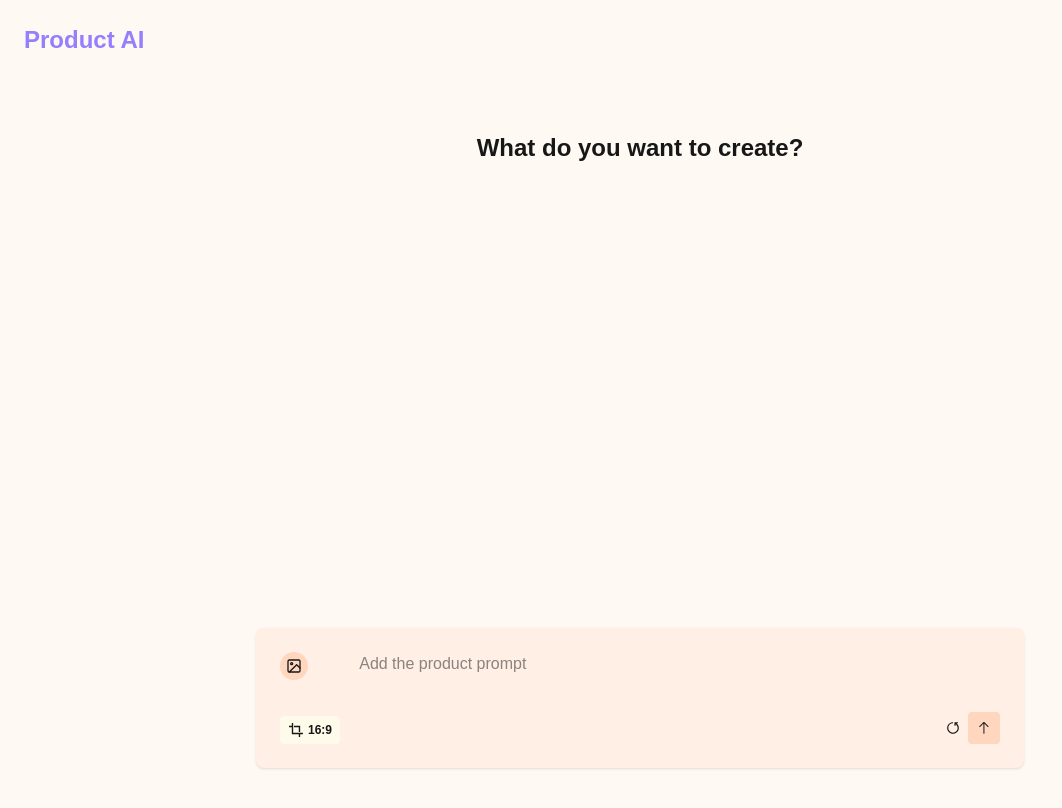
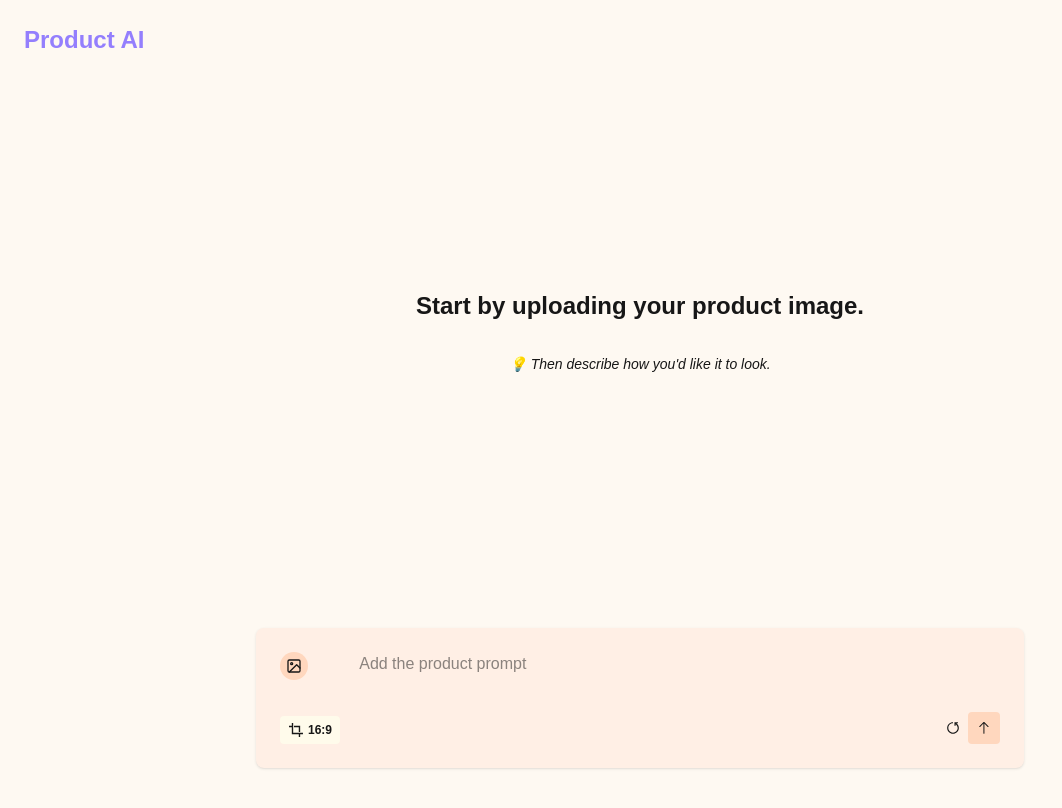
Before and after one commit to bqShina/image-to-image-generator, a Next.js app: page / in a window 1280 px wide. Shown: the top 808 px of the page, without its empty margins (0-1062 px from the left). Built offline with nearby package versions, Linux system fonts and the light colour scheme.

Commit message:
update replicate api

```diff
--- a/app/api/generate/route.ts
+++ b/app/api/generate/route.ts
@@ -21,7 +21,6 @@ export async function POST(request: NextRequest) {
         "prompt": options.prompt,
         "refine": "expert_ensemble_refiner",
         "scheduler": "KarrasDPM",
-        "lora_scale": 0.6,
         "num_outputs": 1,
         "guidance_scale": 7.5,
         "apply_watermark": false,
--- a/app/components/CreatedGallery.tsx
+++ b/app/components/CreatedGallery.tsx
@@ -61,9 +61,14 @@ const CreatedGallery = () => {
             ))}
           </div>
         ) : (
-          <h1 className="text-2xl text-center font-semibold">
-            What do you want to create?
-          </h1>
+          <div className="text-center space-y-8 flex flex-col justify-center items-center h-[50vh]">
+            <h1 className="text-2xl  font-semibold">
+              Start by uploading your product image.
+            </h1>
+            <p className="italic text-sm">
+              💡 Then describe how you&apos;d like it to look.
+            </p>
+          </div>
         )}
       </div>
     </div>
--- a/app/components/PromptArea.tsx
+++ b/app/components/PromptArea.tsx
@@ -4,7 +4,7 @@ import { FiImage } from "react-icons/fi";
 import { GoArrowUp } from "react-icons/go";
 import AspectRatioSelect from "./AspectRatioSelect";
 import { PromptFormData } from "@/types/imageToImage";
-import { useForm, Controller } from "react-hook-form";
+import { useForm } from "react-hook-form";
 import Image from "next/image";
 import { RxCross2 } from "react-icons/rx";
 import {
--- a/types/imageToImage.d.ts
+++ b/types/imageToImage.d.ts
@@ -11,12 +11,12 @@ export type ImageGenerationInput = {
     prompt: string;
     refine: 'expert_ensemble_refiner' | string;
     scheduler: string;
-    lora_scale: number;
+    lora_scale?: number;
     num_outputs: number;
     guidance_scale: number;
     apply_watermark: boolean;
     high_noise_frac: number;
-    negative_prompt: string;
+    negative_prompt?: string;
     prompt_strength: number;
     num_inference_steps: number;
   };
```
Also changed, not shown: public/Screenshot.png (added), 1 other file (tests, documents, lock files or other folders).
